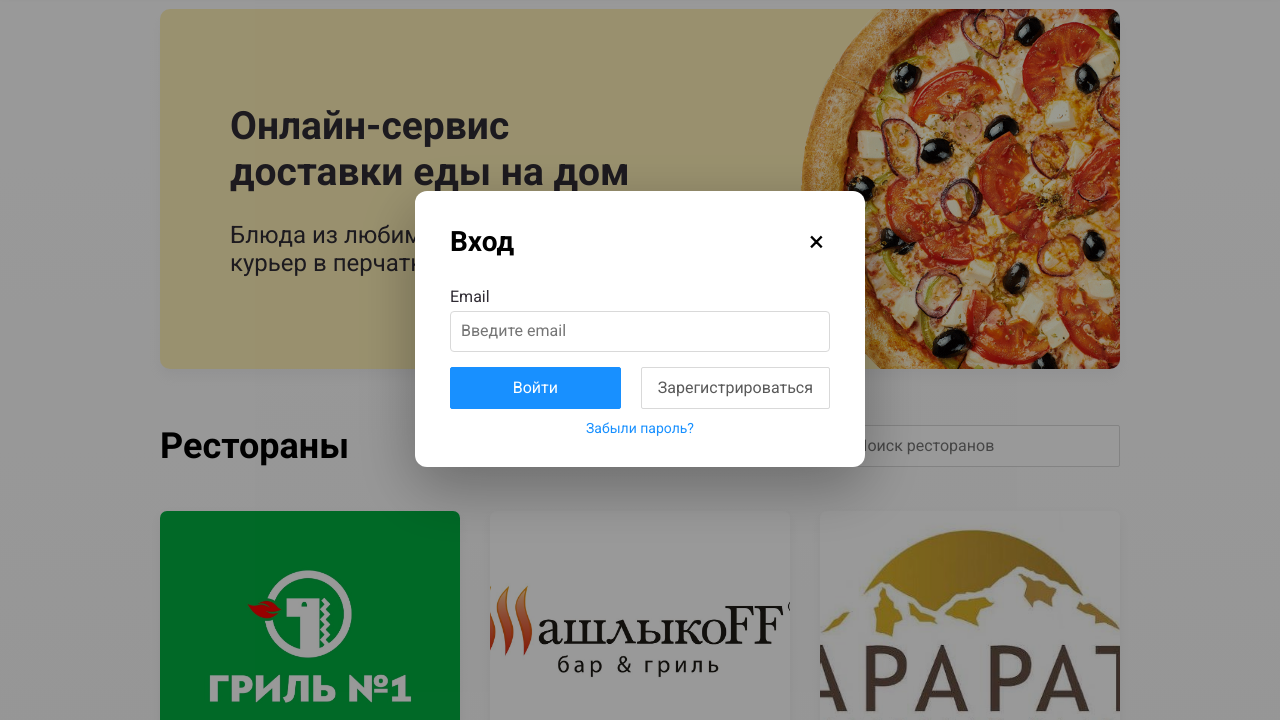
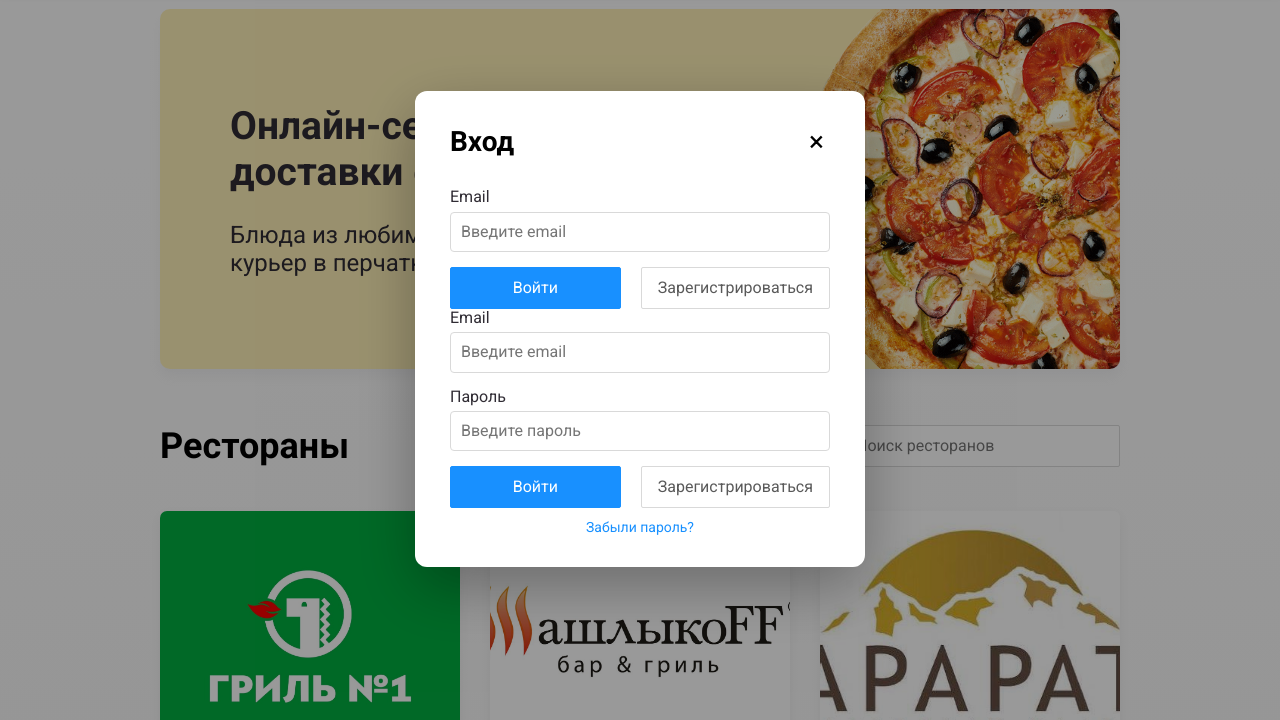
Before and after one commit to 2DiFFEyE/delivery-food, a website: page index.html in a window 1280 px wide. Shown: the part 71-791 px from the top of the page. Drawn offline with nearby package versions, Linux system fonts and the light colour scheme.

Commit message:
fix: добавлено поле пароля в модалку входа

```diff
--- a/index.html
+++ b/index.html
@@ -175,6 +175,18 @@
                     <button type="submit" class="button button-primary" style="flex: 1; justify-content: center;">Войти</button>
                     <button type="button" class="button" id="openRegisterBtn" style="flex: 1; justify-content: center;">Зарегистрироваться</button>
                 </div>
+				<div style="margin-bottom: 15px;">
+    <label style="display: block; margin-bottom: 5px; font-weight: 500;">Email</label>
+    <input type="email" id="loginEmail" placeholder="Введите email" style="width: 100%; padding: 10px; border: 1px solid #D9D9D9; border-radius: 4px; font-size: 16px;">
+</div>
+<div style="margin-bottom: 15px;">
+    <label style="display: block; margin-bottom: 5px; font-weight: 500;">Пароль</label>
+    <input type="password" id="loginPassword" placeholder="Введите пароль" style="width: 100%; padding: 10px; border: 1px solid #D9D9D9; border-radius: 4px; font-size: 16px;">
+</div>
+<div style="display: flex; flex-wrap: wrap; gap: 10px;">
+    <button type="submit" class="button button-primary" style="flex: 1; justify-content: center;">Войти</button>
+    <button type="button" class="button" id="openRegisterBtn" style="flex: 1; justify-content: center;">Зарегистрироваться</button>
+</div>
                 <div style="margin-top: 10px; text-align: center;">
                     <a href="#" id="forgotPassword" style="color: #1890FF; text-decoration: none; font-size: 14px;">Забыли пароль?</a>
                 </div>
```
